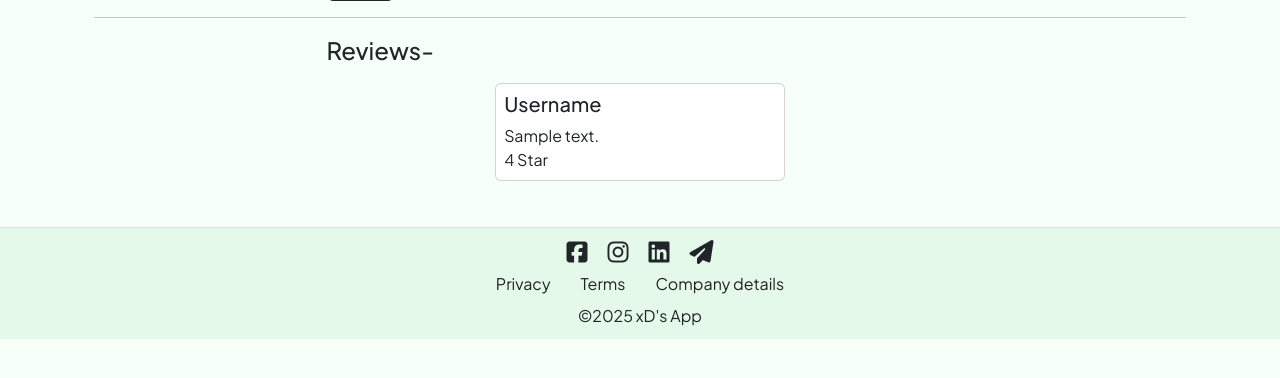
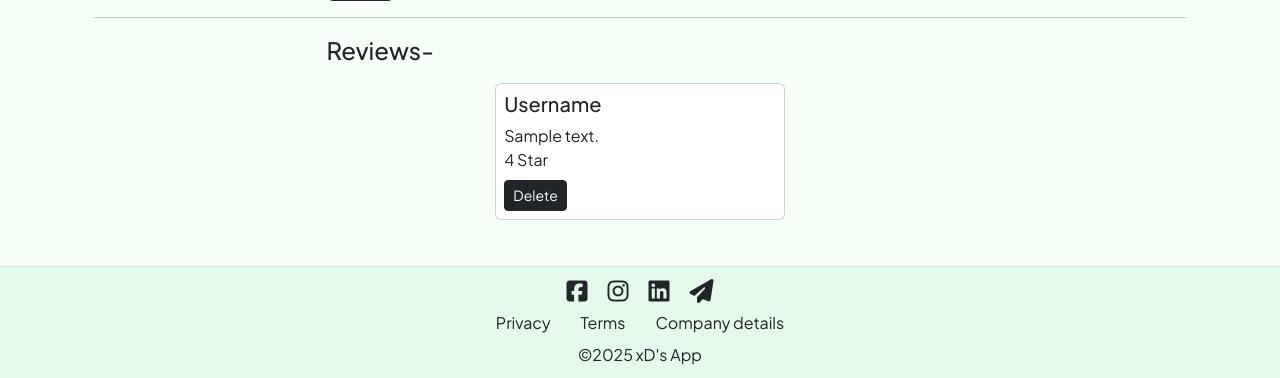
Before and after one commit to piyushgupta04/project-01, a Node server app: page /listings/600000000000000000000001 in a window 1280 px wide. Shown: the part 1020-1398 px from the top of the page. Before the commit the page ends 1359 px from the top, so only its background shows below. Run offline with Node 20, Linux system fonts and the light colour scheme; the visitor is signed in with stand-in values (Sample User, id 1); tables that the repository leaves empty hold one stand-in row (values such as "Sample post"); grey boxes marked "Sample" are stand-in pictures; some libraries are stand-ins or nearby versions.

Commit message:
added delete button
added delete btn which delete id from listing's reviews and review collection itself

```diff
--- a/app.js
+++ b/app.js
@@ -140,6 +140,14 @@ app.post('/listings/:id/reviews', validateReview, wrapAsync( async (req, res)=>{
   res.redirect(`/listings/${id}`)
 }))
 
+app.delete('/listings/:id/reviews/:reviewID', wrapAsync ( async (req, res)=>{
+  const {id, reviewID} = req.params;
+  const r = await Listing.findByIdAndUpdate(id, {$pull: { reviews: reviewID}})
+  await Review.findByIdAndDelete(reviewID)
+  console.log(r)
+  res.redirect(`/listings/${id}`)
+}))
+
 // root route!
 app.get('/', (req, res) =>{
     res.redirect('/listings')
--- a/views/listings/details.ejs
+++ b/views/listings/details.ejs
@@ -44,11 +44,14 @@
                                 <% for( let single of detail.reviews ) { %>
                                     <div class="col review-card mx-auto mb-3">
                                         <div class="card p-2">
-                                            <div class="card-body">
+                                            <div class="card-body ">
                                                 <h5 class="card-title">Username</h5>
                                                 <p class="card-text"><%= single.comment %></p>
-                                                <p class="card-text"><%= single.rating %> Star</p>
+                                                <p class="card-text "><%= single.rating %> Star</p>
                                             </div>
+                                            <form method="post" action="/listings/<%= detail._id %>/reviews/<%= single._id %>?_method=DELETE" class="mt-2">
+                                                <button class="btn btn-sm btn-dark">Delete</button>
+                                            </form>
                                         </div>
                                     </div>
                                 <% } %>
```
